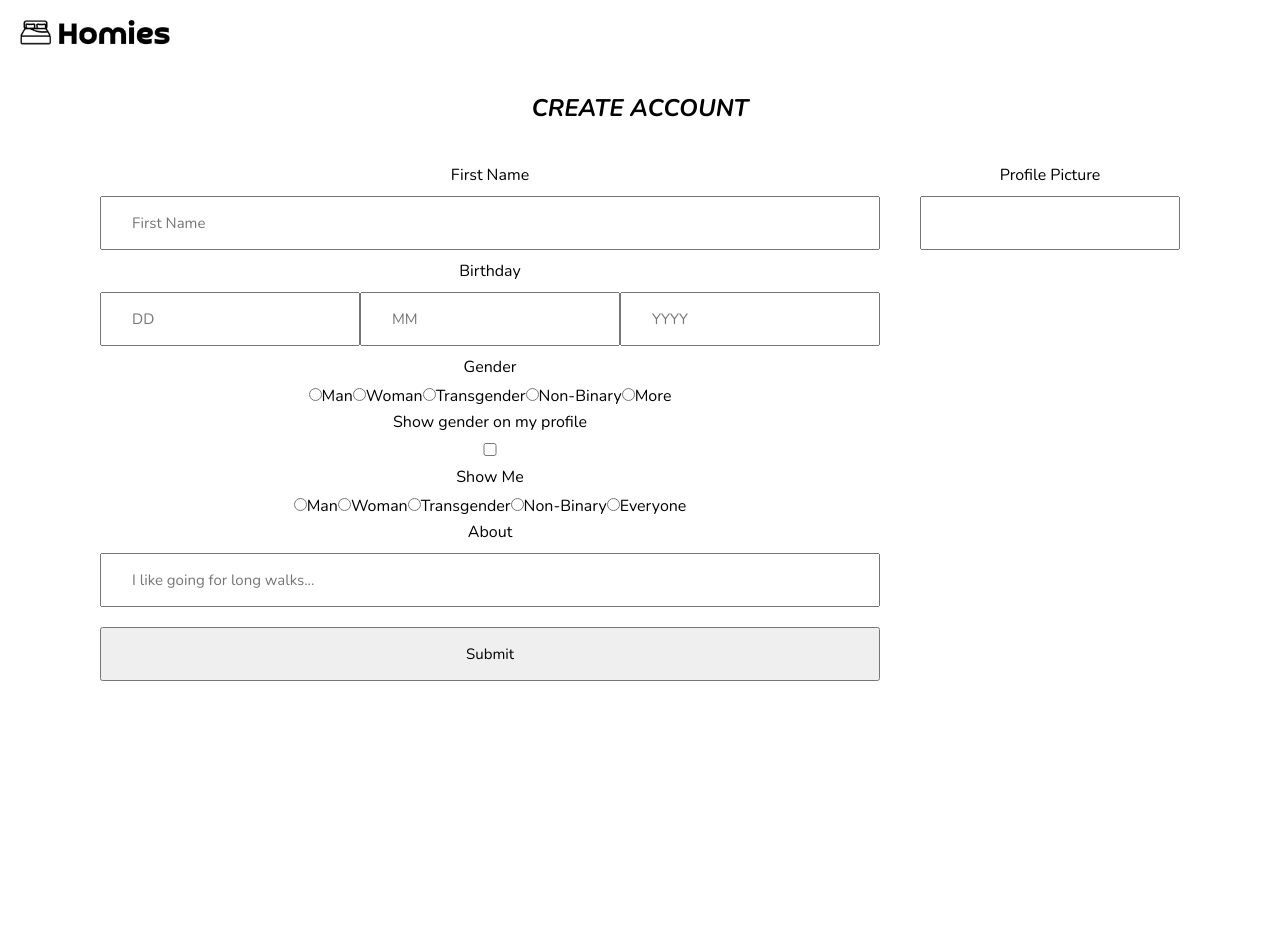
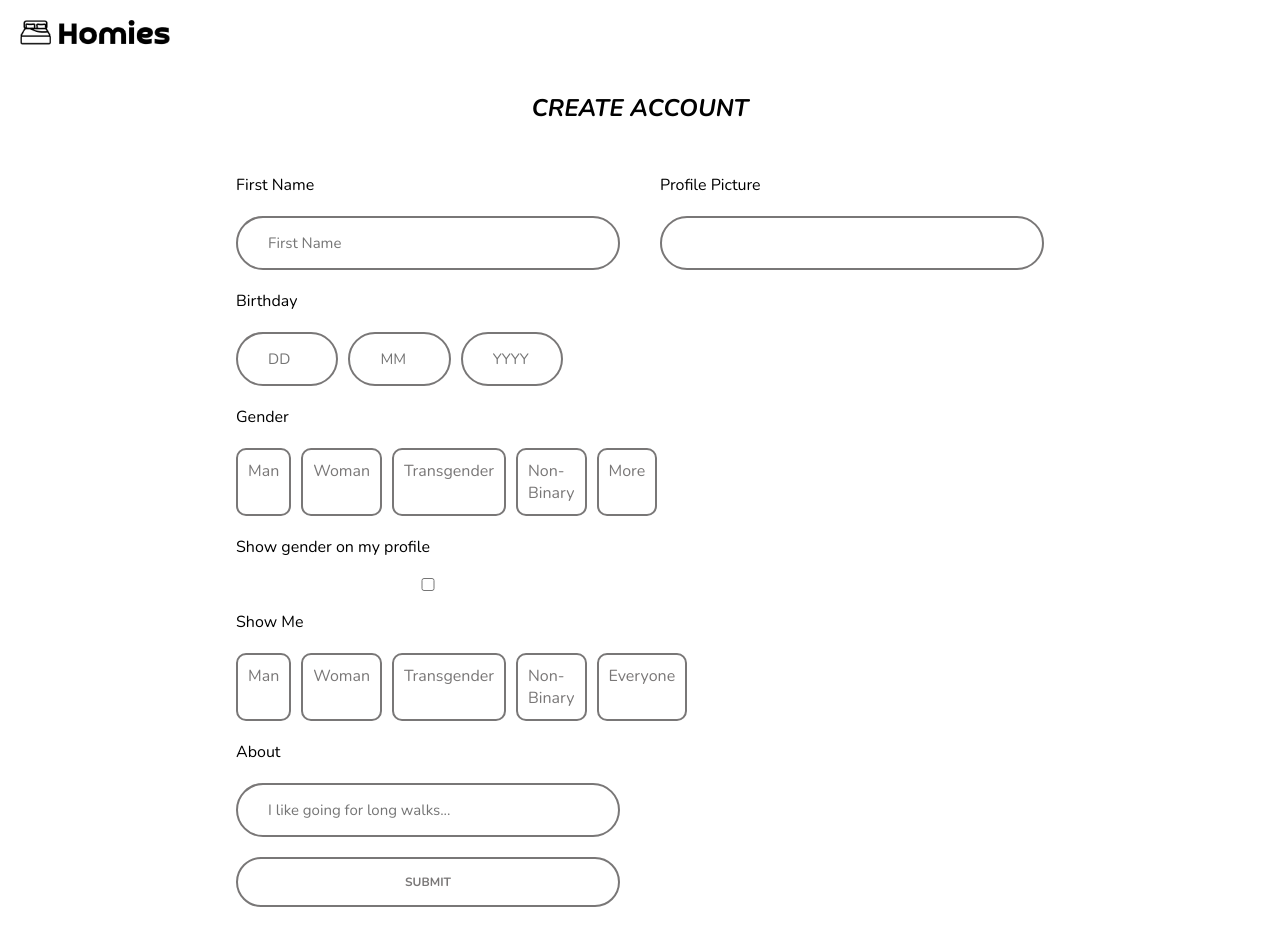
Before and after one commit to somunachima/homies, a React (Create React App) app: page /onboarding in a window 1280 px wide. Before the commit the page ends 800 px from the top, so only its background shows below. Built offline with nearby package versions, Linux system fonts and the light colour scheme; the HTML template or start-up script is replaced by a standard one.

Commit message:
add styling to profile details form on onboarding page

```diff
--- a/src/index.css
+++ b/src/index.css
@@ -170,11 +170,82 @@ nav .logo-area .logo {
   display: flex;
   flex-direction: column;
   padding: 20px;
+  width: 30%;
+  text-align: start;
 }
 
 .onboarding form input {
   padding: 15px 30px;
   margin: 10px 0;
   font-size: 15px;
+  border-radius: 2rem;
+  border: solid 2px rgb(121, 119, 119);
+}
 
+.onboarding form .multiple-input-container {
+  display: flex;
+  flex-direction: row;
 }
+
+.onboarding form input::-webkit-outer-spin-button,
+.onboarding form input::-webkit-inner-spin-button {
+  -webkit-appearance: none;
+  margin: 0;
+}
+
+.onboarding form label {
+  margin: 10px 0;
+}
+
+.onboarding form .multiple-input-container input {
+  margin-right: 10px;
+}
+
+.onboarding form .multiple-input-container label {
+  color: rgb(121, 119, 119);
+  padding: 10px;
+  border: solid 2px rgb(121, 119, 119);
+  border-radius: 10px;
+  transition: all 0.3s;
+  margin-right: 10px;
+}
+
+.onboarding form input[type="radio"] {
+  display: none;
+}
+
+.onboarding form input[type="radio"]:checked + label {
+  border: solid 2px rgb(255, 89, 64);
+  color: rgb(255, 89, 64);
+}
+
+.onboarding form input[type="number"] {
+  width: 10%;
+}
+
+.onboarding form input[type="submit"] {
+  color: rgb(121, 119, 119);
+  background-color: rgb(255, 255, 255);
+  font-size: 12px;
+  font-weight: bold;
+  text-transform: uppercase;
+  transition: all 1.1s;
+  padding: 15px 30px;
+  border-radius: 2rem;
+  border: solid 2px rgb(121, 119, 119);
+  margin: 10px 0px;
+}
+
+.onboarding form input[type="submit"]:hover {
+  color: rgb(0, 0, 0);
+  border: solid 2px rgb(0, 0, 0);
+  background-color: rgb(255, 210, 3);
+  transform: scale(1.1);
+}
+
+.onboarding form input[type="submit"]:active {
+  color: rgb(121, 119, 119);
+  border: solid 2px rgb(121, 119, 119);
+  background-color: rgb(254, 235, 151);
+  transform: scale(1.1);
+}
```
